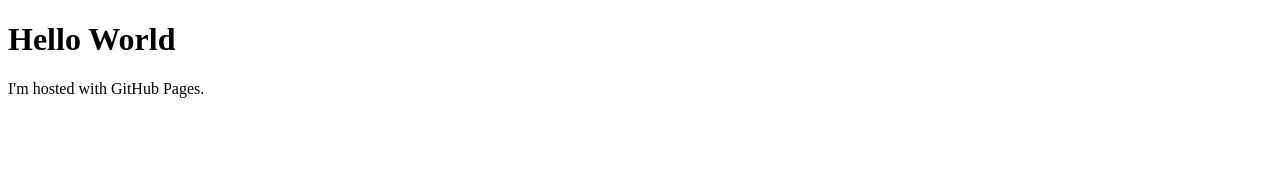
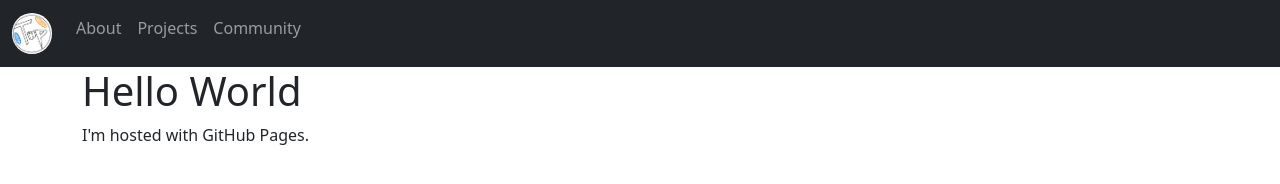
Before and after one commit to tyreecepaul/tyreecepaul.github.io, a plain HTML site: page index.html in a window 1280 px wide. Drawn offline with nearby package versions, Linux system fonts and the light colour scheme.

Commit message:
navbar beta

```diff
--- a/index.html
+++ b/index.html
@@ -1,7 +1,28 @@
 <!DOCTYPE html>
-<html>
+<html lang="en">
+<head>
+    <meta charset="UTF-8">
+    <meta name="viewport" content="width=device-width, initial-scale=1.0">
+    <link href="https://cdn.jsdelivr.net/npm/bootstrap@5.3.3/dist/css/bootstrap.min.css" rel="stylesheet">
+    <script src="https://cdn.jsdelivr.net/npm/bootstrap@5.3.3/dist/js/bootstrap.bundle.min.js"></script>
+    <title>Tyreece Paul</title>
+</head>
 <body>
-<h1>Hello World</h1>
-<p>I'm hosted with GitHub Pages.</p>
+    <!-- Placeholder for the navbar -->
+    <div id="navbar"></div>
+
+    <div class="container">
+        <h1 class >Hello World</h1>
+        <p>I'm hosted with GitHub Pages.</p>
+    </div>
+
+    <!-- JavaScript to load the navbar -->
+    <script>
+        fetch('nav.html')
+          .then(response => response.text())
+          .then(data => {
+            document.getElementById('navbar').innerHTML = data;
+          });
+    </script>
 </body>
 </html>
--- /dev/null
+++ b/nav.html
@@ -0,0 +1,29 @@
+<!DOCTYPE html>
+<html lang="en">
+<head>
+    <meta charset="UTF-8">
+    <meta name="viewport" content="width=device-width, initial-scale=1.0">
+    <link href="https://cdn.jsdelivr.net/npm/bootstrap@5.3.3/dist/css/bootstrap.min.css" rel="stylesheet">
+    <script src="https://cdn.jsdelivr.net/npm/bootstrap@5.3.3/dist/js/bootstrap.bundle.min.js"></script>
+</head>
+<body>
+    <nav class="navbar navbar-expand-sm bg-dark navbar-dark">
+        <div class="container-fluid">
+            <ul class="navbar-nav">
+                <a class="navbar-brand" href="index.html">
+                    <img src="logo.png" alt="Avatar Logo" style="width:40px;" class="rounded-pill">
+                </a>
+                <li class="nav-item">
+                    <a class="nav-link" href="#">About</a>
+                </li>
+                <li class="nav-item">
+                    <a class="nav-link" href="#">Projects</a>
+                </li>
+                <li class="nav-item">
+                    <a class="nav-link" href="#">Community</a>
+                </li>
+            </ul>
+        </div>
+    </nav>
+</body>
+</html>
```
Also changed, not shown: logo.png (added).
